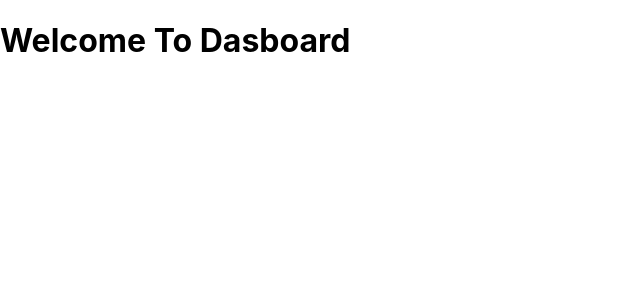
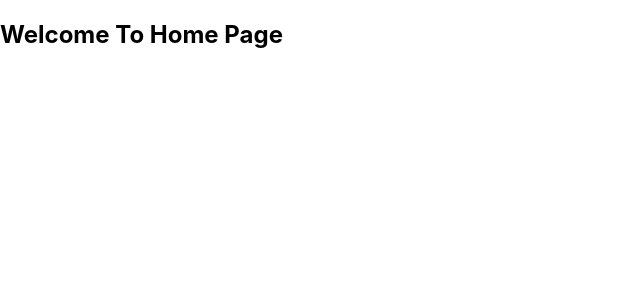
Before and after one commit to sajidParwez07/react-project, a React (Create React App) app: page / in a window 1280 px wide. Shown: the top 300 px of the page, without its empty margins (0-640 px from the left). Built offline with nearby package versions, Linux system fonts and the light colour scheme.

Commit message:
I changed in App.js File

```diff
--- a/src/App.js
+++ b/src/App.js
@@ -6,7 +6,7 @@ import { useEffect, useState } from 'react';
 function App() {
   return (
     <div>
-      <h1>Welcome To Dasboard</h1>
+      <h2>Welcome To Home Page</h2>
   </div>
   );
 }
```
